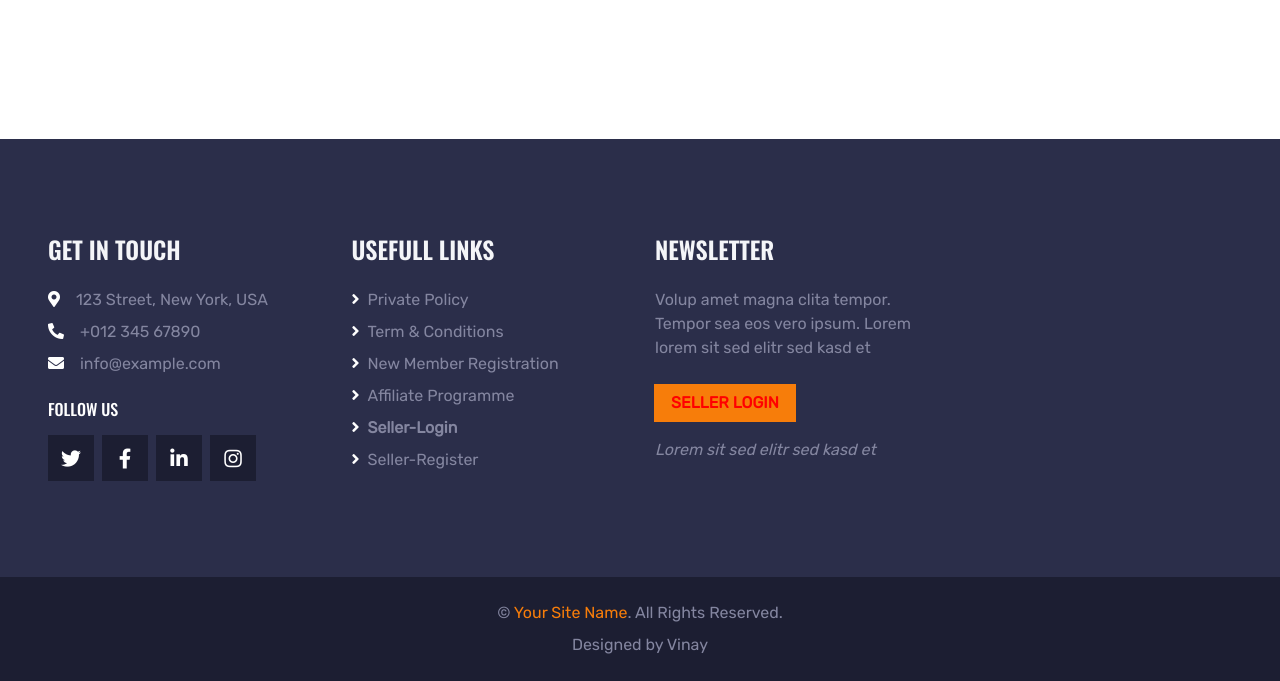
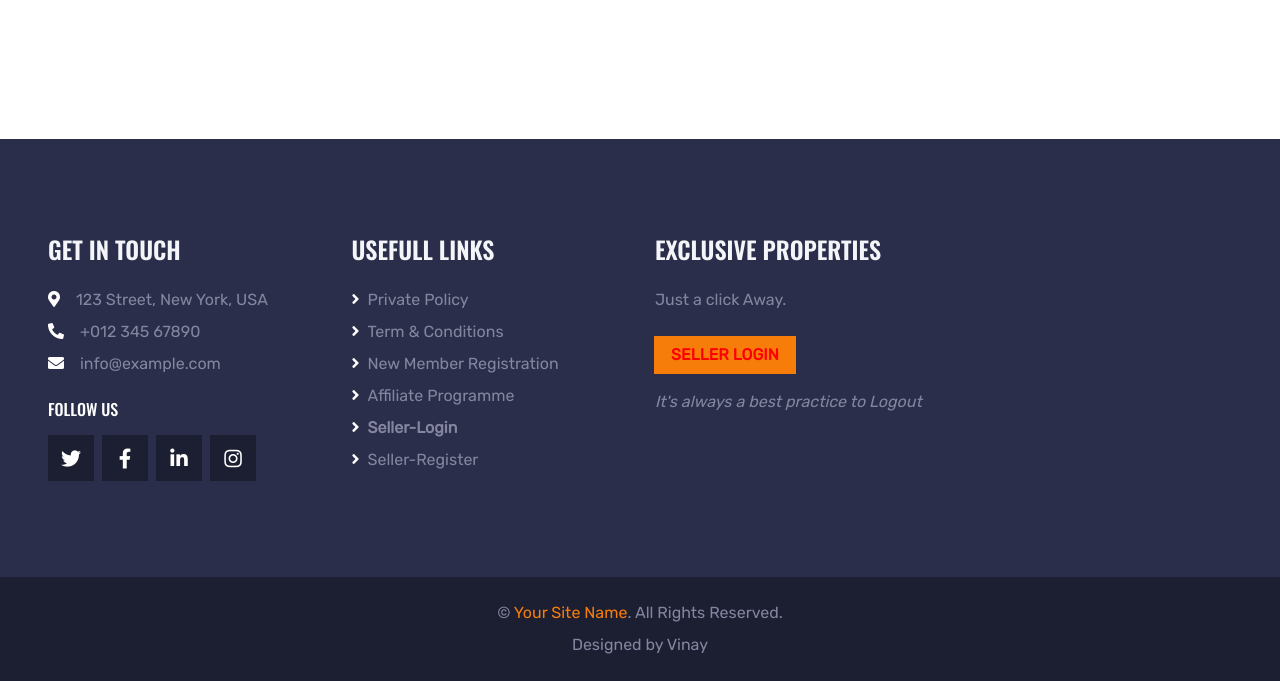
Before and after one commit to Vinay23107/rentalproperty, a Django app: page /about in a window 1280 px wide. Shown: the part 2274-2955 px from the top of the page. Run offline with Django 4.2, Linux system fonts and the light colour scheme; some libraries are stand-ins or nearby versions.

Commit message:
Update base.html

```diff
--- a/templates/base.html
+++ b/templates/base.html
@@ -178,8 +178,8 @@
                 </div>
             </div> -->
             <div class="col-lg-3 col-md-6 mb-5">
-                <h4 class="text-uppercase text-light mb-4">Newsletter</h4>
-                <p class="mb-4">Volup amet magna clita tempor. Tempor sea eos vero ipsum. Lorem lorem sit sed elitr sed kasd et</p>
+                <h4 class="text-uppercase text-light mb-4">Exclusive Properties</h4>
+                <p class="mb-4">Just a click Away.</p>
                 <div class="w-100 mb-3">
                     <div class="input-group">
                         <!-- <input type="text" class="form-control bg-dark border-dark" style="padding: 25px;" placeholder="Your Email"> -->
@@ -200,7 +200,7 @@
                         </div>
                     </div> -->
                 </div>
-                <i>Lorem sit sed elitr sed kasd et</i>
+                <i>It's always a best practice to Logout</i>
             </div>
         </div>
     </div>
```
